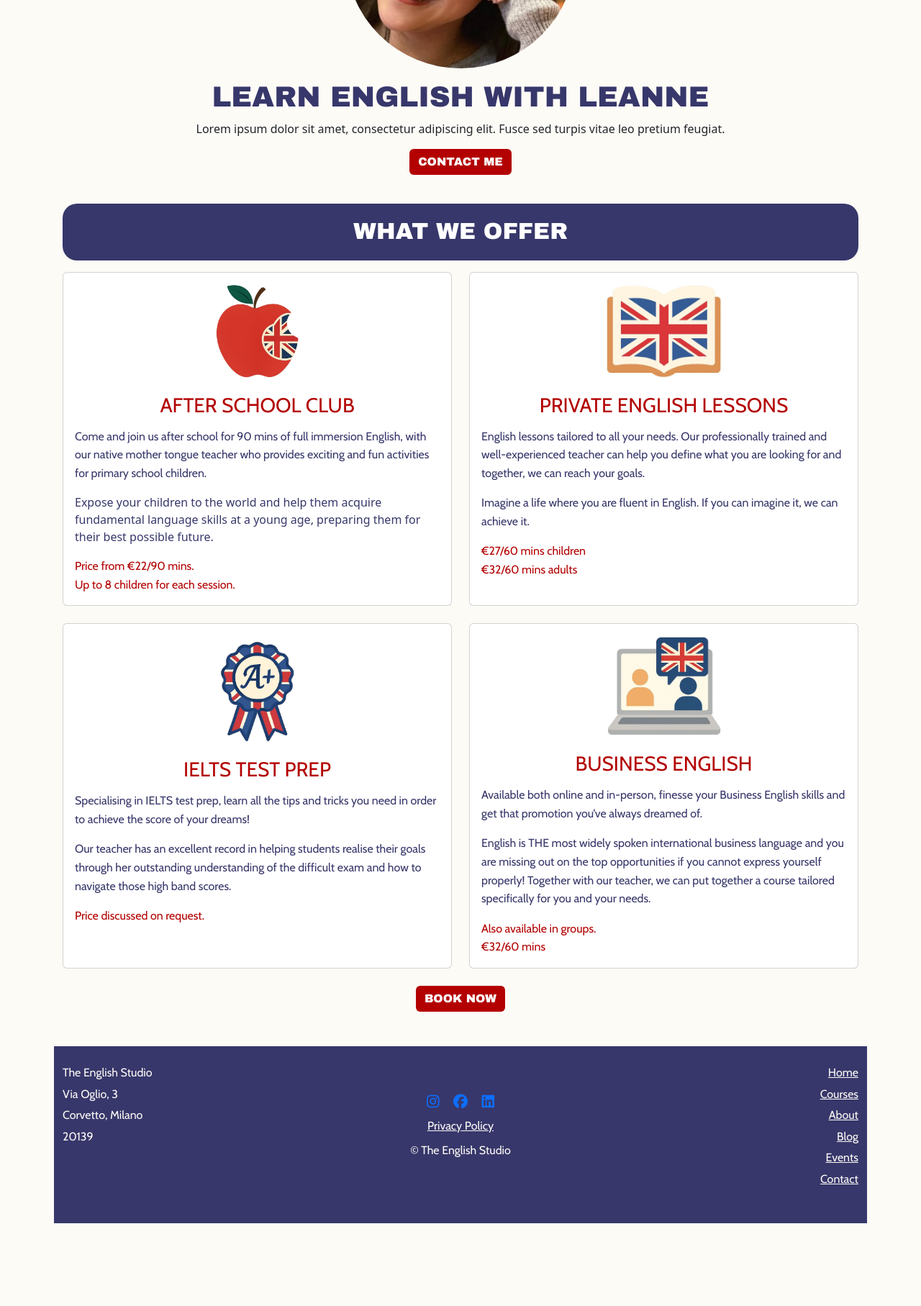
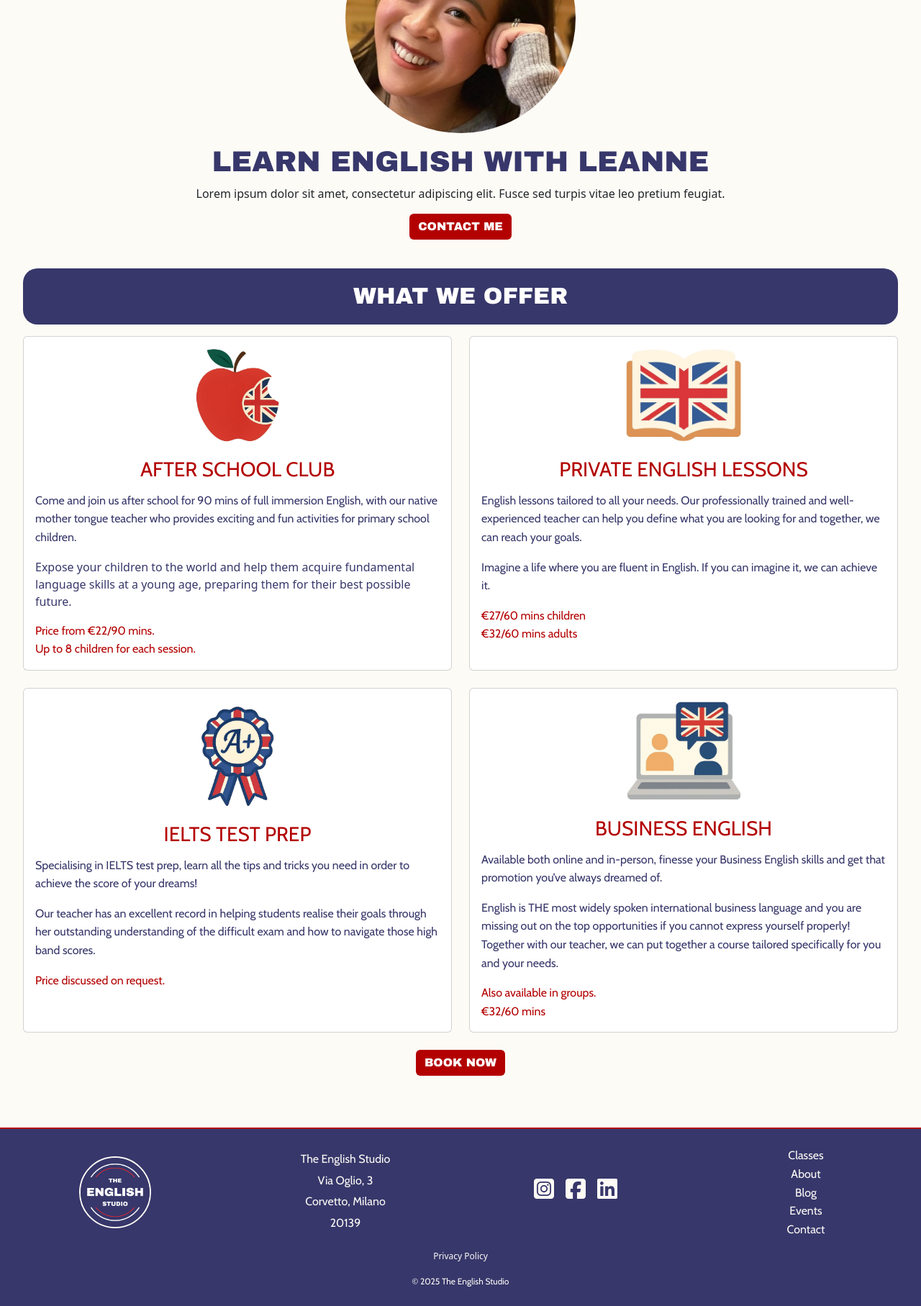
Before and after one commit to kimjev-webdev/theenglishstudiocorvetto, a Django app: page /en/ in a window 1280 px wide; the page is wider, and only the part inside the window is pictured. Shown: the part 1360-3175 px from the top of that part at 72% size. Before the commit the page ends 3060 px from the top of that part, so only its background shows below. Run offline with Django 5.2, Linux system fonts and the light colour scheme.

Commit message:
complelte footer styles

```diff
--- a/config/urls.py
+++ b/config/urls.py
@@ -14,15 +14,20 @@ Including another URLconf
     1. Import the include() function: from django.urls import include, path
     2. Add a URL to urlpatterns:  path('blog/', include('blog.urls'))
 """
+
 from django.contrib import admin
 from django.urls import path, include
 from django.conf.urls.i18n import i18n_patterns
 
 urlpatterns = [
+    # Handles language switching via /i18n/setlang/
     path('i18n/', include('django.conf.urls.i18n')),
 ]
 
 urlpatterns += i18n_patterns(
+    # Admin dashboard
     path('admin/', admin.site.urls),
+
+    # Main site URLs (homepage and other views from your app)
     path('', include('main.urls')),
 )
--- a/main/static/css/styles.css
+++ b/main/static/css/styles.css
@@ -4,7 +4,24 @@
 /*text navy*/
 body {
     background-color: #fdfbf6 !important;
-    padding: 1.5rem 20px;
+}
+
+.mini-text {
+  font-size: 12px;
+}
+
+.border {
+  border-color: #fdfbf6 !important;
+  border-width: 2px !important;
+  border-radius: 50%;
+}
+
+main {
+  padding: 1.5rem 20px;
+}
+
+a {
+  text-decoration: none;
 }
 
 .off-white {
@@ -12,6 +29,10 @@ body {
 }
 .navy {
     color: #37376B !important;
+}
+
+.navy-bg {
+    background-color: #37376B;
 }
 
 /* text red*/
@@ -40,10 +61,10 @@ body {
 /*---navbar styles---*/
 /* hover state navbar styles*/
 .focusstyle:hover {
-    text-decoration: underline;
-    text-decoration-color: #B30000;
-    text-decoration-thickness: 3px;
-    text-underline-offset: 5px;
+    text-decoration: underline !important;
+    text-decoration-color: #B30000 !important;
+    text-decoration-thickness: 3px !important;
+    text-underline-offset: 5px !important;
 }
  .nav_img {
     width: 80px;
@@ -53,6 +74,7 @@ body {
  .nav-link {
   display: flex !important;
   justify-content: flex-end !important;
+  padding: 0px !important;
  }
 
  .navbar-toggler {
@@ -100,6 +122,11 @@ body {
   background-color: #B30000;
 }
 
+.lang-but {
+  background-color: transparent;
+  border: none;
+}
+
  .locale_select {
   display: flex !important;
   justify-content: flex-end !important;
@@ -107,6 +134,8 @@ body {
 
  .locale_img {
   padding: 5px;
+  border: none !important;
+  background: nones;
  }
 
 /*---header styles---*/
@@ -147,6 +176,16 @@ body {
     text-decoration: none;
   }
 
+/*---footer styles---*/
+
+.row-border-red {
+  border-top: 2px solid #B30000 !important;
+}
+
+.footer-logo {
+          width: 100px;
+        height: auto;
+}
 /*--- index.html styles---*/
 
 /*hero section styles*/
@@ -231,16 +270,16 @@ body {
     font-size: 14px;
   }
 
+  .mini-text {
+    font-size: 10px;
+  }
+
   .nav-link {
     padding: 0 !important;
   }
 }
 
 @media (min-width: 768px) {
-    body {
-        padding: 1.5rem 75px;
-    }
-
    .nav_img {
     width: 120px;
     height: auto;
@@ -251,3 +290,10 @@ body {
     height: auto;
    }
 }
+
+@media (min-width: 992px) {
+  .nav-link {
+          padding-right: var(--bs-navbar-nav-link-padding-x) !important;
+        padding-left: var(--bs-navbar-nav-link-padding-x) !important;
+  }
+}
--- a/main/static/js/base.js
+++ b/main/static/js/base.js
@@ -9,3 +9,11 @@ const burger = document.querySelector('.hamburger');
 navbar.addEventListener('hidden.bs.collapse', () => {
   burger.classList.remove('active');
 });
+
+// Set current year in footer
+document.addEventListener('DOMContentLoaded', () => {
+  const yearSpan = document.getElementById('currentYear');
+  if (yearSpan) {
+    yearSpan.textContent = new Date().getFullYear();
+  }
+});
--- a/main/templates/base.html
+++ b/main/templates/base.html
@@ -25,7 +25,9 @@
   <link href="https://cdn.jsdelivr.net/npm/bootstrap@5.3.3/dist/css/bootstrap.min.css" rel="stylesheet">
 
   <!-- Font Awesome -->
-  <link href="https://cdnjs.cloudflare.com/ajax/libs/font-awesome/6.5.0/css/all.min.css" rel="stylesheet">
+<link rel="stylesheet" href="https://cdnjs.cloudflare.com/ajax/libs/font-awesome/6.5.0/css/all.min.css" integrity="sha512-K0..." crossorigin="anonymous" referrerpolicy="no-referrer" />
+
+
 
   <!-- Custom CSS -->
   <link rel="stylesheet" href="{% static 'css/styles.css' %}">
@@ -36,42 +38,52 @@
     <nav class="navbar navbar-expand-lg pb-3">
       <div class="container-fluid">
         <a class="navbar-brand" href="/">
-          <img src="{% static 'images/logofull.webp' %}" class="nav_img" alt="{% trans 'The English Studio Logo' %}">
+          <img src="{% static 'images/logofull.webp' %}" class="nav_img" aria-label="{% trans 'The English Studio Logo - Navigate Home' %}">
         </a>
         <button class="navbar-toggler hamburger" type="button" data-bs-toggle="collapse" data-bs-target="#navbarNav" aria-label="navbar toggler">
   <span></span>
   <span></span>
   <span></span>
 </button>
-        <div class="collapse navbar-collapse" id="navbarNav">
-          <ul class="navbar-nav ms-auto text-uppercase fw-bold">
-            <li class="nav-item"><a class="nav-link navy primaryfont focusstyle" href="">{% trans "Courses" %}</a></li>
-            <li class="nav-item"><a class="nav-link navy primaryfont focusstyle" href="">{% trans "About" %}</a></li>
-            <li class="nav-item"><a class="nav-link navy primaryfont focusstyle" href="">{% trans "Blog" %}</a></li>
-            <li class="nav-item"><a class="nav-link navy primaryfont focusstyle" href="">{% trans "Events" %}</a></li>
-            <li class="nav-item"><a class="nav-link navy primaryfont focusstyle" href="{% url 'contact' %}">{% trans "Contact" %}</a></li>
-          </ul>
-          <!-- Language Selection -->
-          <div class="ms-3 locale_select">
+       <div class="collapse navbar-collapse" id="navbarNav">
+  <ul class="navbar-nav ms-auto text-uppercase fw-bold">
+    <li class="nav-item">
+      <a class="nav-link navy primaryfont focusstyle" href="{% url 'index' %}#classes">{% trans "Classes" %}</a>
+    </li>
+    <li class="nav-item">
+      <a class="nav-link navy primaryfont focusstyle" href="{% url 'index' %}#about">{% trans "About" %}</a>
+    </li>
+    <li class="nav-item">
+      <a class="nav-link navy primaryfont focusstyle" href="{% url 'blog' %}">{% trans "Blog" %}</a>
+    </li>
+    <li class="nav-item">
+      <a class="nav-link navy primaryfont focusstyle" href="{% url 'events' %}">{% trans "Events" %}</a>
+    </li>
+    <li class="nav-item">
+      <a class="nav-link navy primaryfont focusstyle" href="{% url 'contact' %}">{% trans "Contact" %}</a>
+    </li>
+  </ul>
+  <div class="ms-3 locale_select">
             <form action="{% url 'set_language' %}" method="post" style="display:inline;">
               {% csrf_token %}
               <input type="hidden" name="language" value="en">
               <input type="hidden" name="next" value="{{ request.path }}">
-              <button type="submit" style="background:none; border:none; padding:0;">
-                <img src="https://flagcdn.com/16x12/gb.png" alt="{% trans 'English' %}" class="me-1" style="cursor:pointer;">
+              <button type="submit" class="py-2 lang-but">
+                <img src="https://flagcdn.com/16x12/gb.png" alt="{% trans 'English' %}" class="locale_img" style="cursor:pointer;">
               </button>
             </form>
             <form action="{% url 'set_language' %}" method="post" style="display:inline;">
               {% csrf_token %}
               <input type="hidden" name="language" value="it">
               <input type="hidden" name="next" value="{{ request.path }}">
-              <button type="submit" style="background:none; border:none; padding:0;">
+              <button type="submit" class="py-2 lang-but">
                 <img src="https://flagcdn.com/16x12/it.png" class="locale_img" alt="{% trans 'Italian' %}" style="cursor:pointer;">
               </button>
             </form>
           </div>
         </div>
       </div>
+</div>
     </nav>
   </header>
 
@@ -79,44 +91,59 @@
     {% block content %}{% endblock %}
   </main>
 
-  <footer class="mt-5 pt-4 pb-4" style="background-color: #37376B;">
-  <div class="container">
-    <div class="row text-start text-md-center text-lg-start">
+
+  <footer class="mt-5 pt-4 pb-4 navy-bg">
+  <div class="container-fluid">
+    <div class="row gy-4 text-center text-md-start row-border-red">
+
+      <!-- Logo Column -->
+      <div class="col-12 col-lg-3 order-1 d-flex flex-column align-items-center justify-content-center">
+        <img src="{% static 'images/logofull.webp' %}" class="footer-logo border" aria-label="{% trans 'The English Studio Logo - Navigate Home' %}">
+      </div>
 
       <!-- Address Column -->
-      <div class="col-lg-4 mb-4 body-text off-white">
+      <div class="col-12 col-lg-3 body-text off-white order-2 d-flex flex-column align-items-center justify-content-center text-center">
         <p class="mb-1">{% trans "The English Studio" %}</p>
         <p class="mb-1">Via Oglio, 3</p>
         <p class="mb-1">Corvetto, Milano</p>
         <p class="mb-1">20139</p>
       </div>
 
-      <!-- Social Column -->
-      <div class="col-lg-4 mb-4 d-flex flex-column align-items-center justify-content-center body-text off-white">
-        <div class="mb-2">
-          <a href="https://www.instagram.com/theenglishstudio.corvetto" class="me-3 red-hover" target="_blank"><i class="fab fa-instagram fa-lg"></i></a>
-          <a href="https://www.facebook.com" class="me-3 red-hover" target="_blank"><i class="fab fa-facebook fa-lg"></i></a>
-          <a href="https://www.linkedin.com" class="red-hover" target="_blank"><i class="fab fa-linkedin fa-lg"></i></a>
-        </div>
-        <a href="/privacy" class="focusstyle body-text off-white">{% trans "Privacy Policy" %}</a>
-        <div class="mt-2 body-text off-white">
-          © <span id="currentYear"></span> {% trans "The English Studio" %}
+      <!-- Socials + Legal Column -->
+      <div class="col-12 col-lg-3 d-flex flex-column align-items-center justify-content-center body-text off-white order-3">
+        <div class="mb-2 d-flex gap-3">
+          <a href="https://www.instagram.com/theenglishstudio.corvetto" class="red-hover off-white" target="_blank" aria-label="Instagram">
+            <i class="fab fa-instagram-square fa-2x"></i>
+          </a>
+          <a href="https://www.facebook.com" class="red-hover off-white" target="_blank" aria-label="Facebook">
+            <i class="fab fa-facebook-square fa-2x"></i>
+          </a>
+          <a href="https://www.linkedin.com" class="red-hover off-white" target="_blank" aria-label="LinkedIn">
+            <i class="fab fa-linkedin fa-2x"></i>
+          </a>
         </div>
       </div>
 
       <!-- Navigation Column -->
-      <div class="col-lg-4 mb-4 text-lg-end text-center body-text off-white">
-        <a href="{% url 'index' %}" class="d-block mb-1 focusstyle body-text off-white">{% trans "Home" %}</a>
-        <a href="{% url 'courses' %}" class="d-block mb-1 focusstyle body-text off-white">{% trans "Courses" %}</a>
-        <a href="{% url 'about' %}" class="d-block mb-1 focusstyle body-text off-white">{% trans "About" %}</a>
-        <a href="{% url 'blog' %}" class="d-block mb-1 focusstyle body-text off-white">{% trans "Blog" %}</a>
-        <a href="{% url 'events' %}" class="d-block mb-1 focusstyle body-text off-white">{% trans "Events" %}</a>
-        <a href="{% url 'contact' %}" class="d-block focusstyle body-text off-white">{% trans "Contact" %}</a>
+      <div class="col-12 col-lg-3 d-flex flex-column align-items-center justify-content-center body-text off-white order-4">
+        <div class="d-flex flex-wrap flex-row flex-lg-column align-items-center justify-content-center text-center">
+          <a href="{% url 'index' %}#classes" class="focusstyle px-1  body-text off-white">{% trans "Classes" %}</a>
+          <a href="{% url 'index' %}#about" class="focusstyle px-1 body-text off-white">{% trans "About" %}</a>
+          <a href="{% url 'blog' %}" class="focusstyle px-1 body-text off-white">{% trans "Blog" %}</a>
+          <a href="{% url 'events' %}" class="focusstyle px-1  body-text off-white">{% trans "Events" %}</a>
+          <a href="{% url 'contact' %}" class="focusstyle px-1 body-text off-white">{% trans "Contact" %}</a>
+        </div>
       </div>
 
     </div>
+    <div class="row text-center mt-2">
+        <a href="/privacy" class="red-hover off-white mini-text py-2">{% trans "Privacy Policy" %}</a>
+        <div class="mt-2 body-text off-white mini-text">
+          © <span id="currentYear"></span> {% trans "The English Studio" %}
+        </div>
   </div>
 </footer>
+
 
   <!-- Bootstrap JS -->
   <script src="https://cdn.jsdelivr.net/npm/bootstrap@5.3.3/dist/js/bootstrap.bundle.min.js"></script>
--- a/main/templates/index.html
+++ b/main/templates/index.html
@@ -53,7 +53,7 @@
 </div>
 
 <!-- Main Content -->
-  <section class="container-fluid py-4 text-center">
+  <section id="about" class="container-fluid py-4 text-center">
     <img src="{% static 'images/leanneprofile.webp' %}" class="rounded-circle mb-3 teacher_pic" alt="{% trans 'Teacher' %}">
     <h1 class="navy primaryfont">{% trans "Learn English with Leanne" %}</h1>
     <p>{% trans "Lorem ipsum dolor sit amet, consectetur adipiscing elit. Fusce sed turpis vitae leo pretium feugiat." %}</p>
--- a/main/urls.py
+++ b/main/urls.py
@@ -1,7 +1,12 @@
 from django.urls import path
 from . import views
 
+
 urlpatterns = [
-    path('', views.home, name='home'),
+    path('', views.home, name='index'),
+    path('courses/', views.courses, name='courses'),
+    path('about/', views.about, name='about'),
+    path('blog/', views.blog, name='blog'),
+    path('events/', views.events, name='events'),
     path('contact/', views.contact, name='contact'),
 ]
--- a/main/views.py
+++ b/main/views.py
@@ -10,3 +10,19 @@ def contact(request):
     return render(request, 'contact.html', {
         'google_maps_api_key': settings.GOOGLE_MAPS_API_KEY
     })
+
+
+def courses(request):
+    return render(request, 'courses.html')
+
+
+def about(request):
+    return render(request, 'about.html')
+
+
+def blog(request):
+    return render(request, 'blog.html')
+
+
+def events(request):
+    return render(request, 'events.html')
```
Also changed, not shown: locale/it/LC_MESSAGES/django.po, 1 other file. Lines whose indentation alone changed are shown as unchanged.
